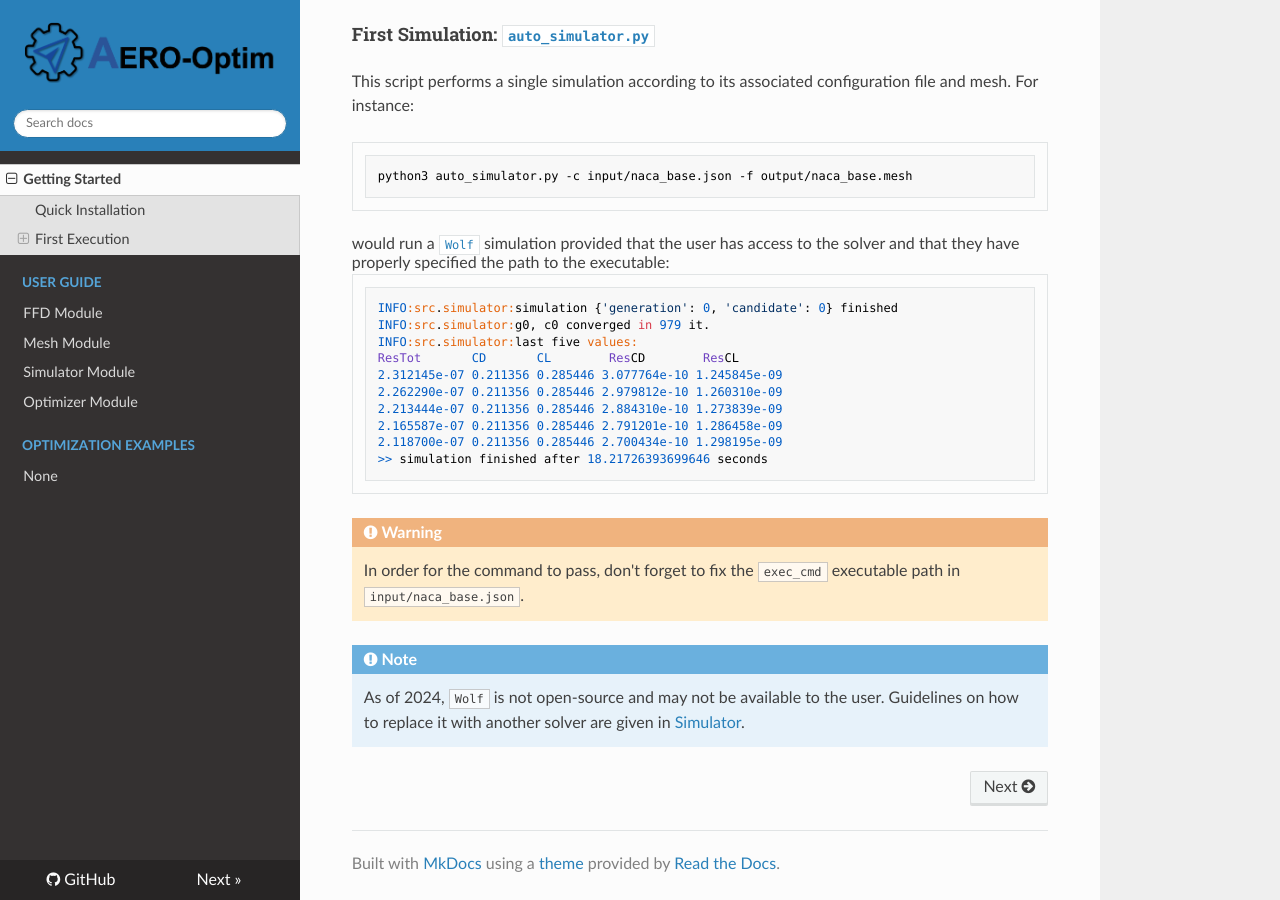
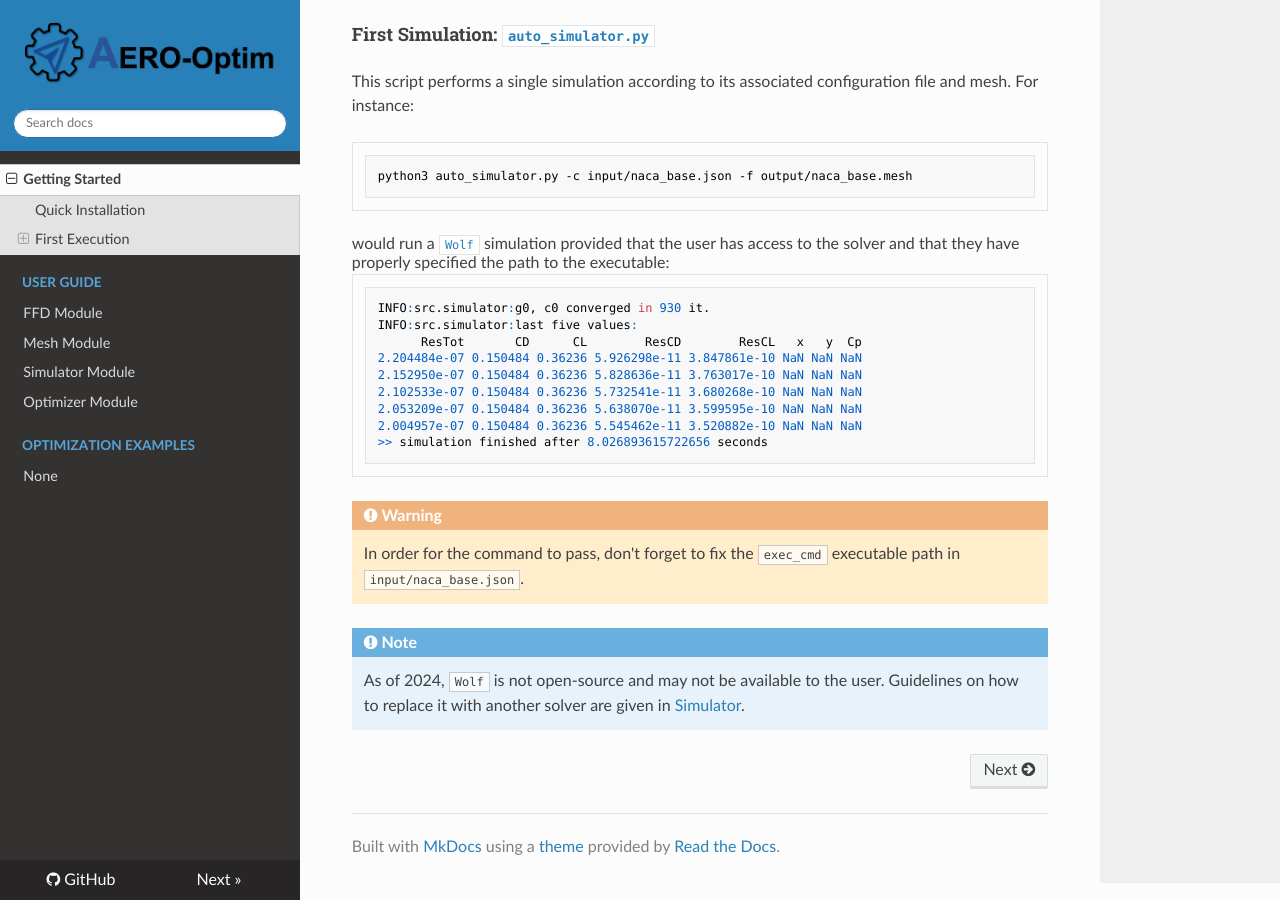
Before and after one commit to mschouler/aero-optim, an MkDocs documentation site: the page built from docs/index.md, in a window 1280 px wide and 900 px high, scrolled down 2534 px. Built offline with MkDocs 1.6.1, drawn with Linux system fonts in a browser that asks for light colours; nearby versions of some CDN libraries; formulas are drawn with MathJax 3; some of the changed text lies outside the part shown.

Commit message:
fix minor doc typos

````diff
--- a/docs/index.md
+++ b/docs/index.md
@@ -45,7 +45,7 @@ Although the chaining of these steps is performed under the supervision of [`mai
 #### First FFD: [`auto_ffd.py`](https://github.com/mschouler/aero-optim/blob/master/auto_ffd.py)
 This script performs one or multiple FFD of the geometry passed as its input argument. For instance:
 ```sh
-python3 auto_ffd.py -f input/naca12.dat -nc 2 -d 0. 0. 1. 1.
+python3 auto_ffd.py -f input/naca12.dat -nc 2 -d "0. 0. 1. 1."
 ```
 will yield the figure below:
 <p float="left">
@@ -72,16 +72,15 @@ python3 auto_simulator.py -c input/naca_base.json -f output/naca_base.mesh
 ```
 would run a [`Wolf`](https://pages.saclay.inria.fr/frederic.alauzet/software.html) simulation provided that the user has access to the solver and that they have properly specified the path to the executable:
 ```sh
-INFO:src.simulator:simulation {'generation': 0, 'candidate': 0} finished
-INFO:src.simulator:g0, c0 converged in 979 it.
+INFO:src.simulator:g0, c0 converged in 930 it.
 INFO:src.simulator:last five values:
-ResTot       CD       CL        ResCD        ResCL
-2.312145e-07 0.211356 0.285446 3.077764e-10 1.245845e-09
-2.262290e-07 0.211356 0.285446 2.979812e-10 1.260310e-09
-2.213444e-07 0.211356 0.285446 2.884310e-10 1.273839e-09
-2.165587e-07 0.211356 0.285446 2.791201e-10 1.286458e-09
-2.118700e-07 0.211356 0.285446 2.700434e-10 1.298195e-09
->> simulation finished after 18.21726393699646 seconds
+      ResTot       CD      CL        ResCD        ResCL   x   y  Cp
+2.204484e-07 0.150484 0.36236 5.926298e-11 3.847861e-10 NaN NaN NaN
+2.152950e-07 0.150484 0.36236 5.828636e-11 3.763017e-10 NaN NaN NaN
+2.102533e-07 0.150484 0.36236 5.732541e-11 3.680268e-10 NaN NaN NaN
+2.053209e-07 0.150484 0.36236 5.638070e-11 3.599595e-10 NaN NaN NaN
+2.004957e-07 0.150484 0.36236 5.545462e-11 3.520882e-10 NaN NaN NaN
+>> simulation finished after 8.026893615722656 seconds
 ```
 
 !!! Warning
````
Also changed, not shown: docs/optimizer.md (+1 -1 lines).
